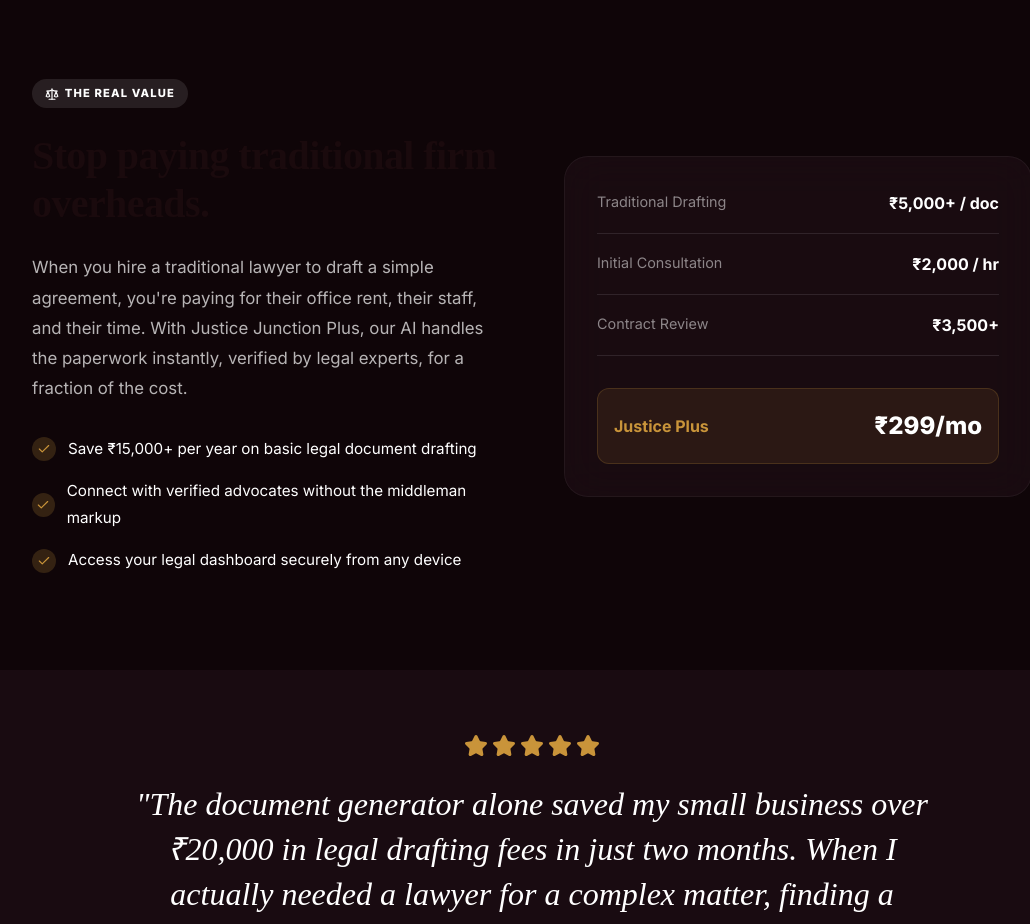
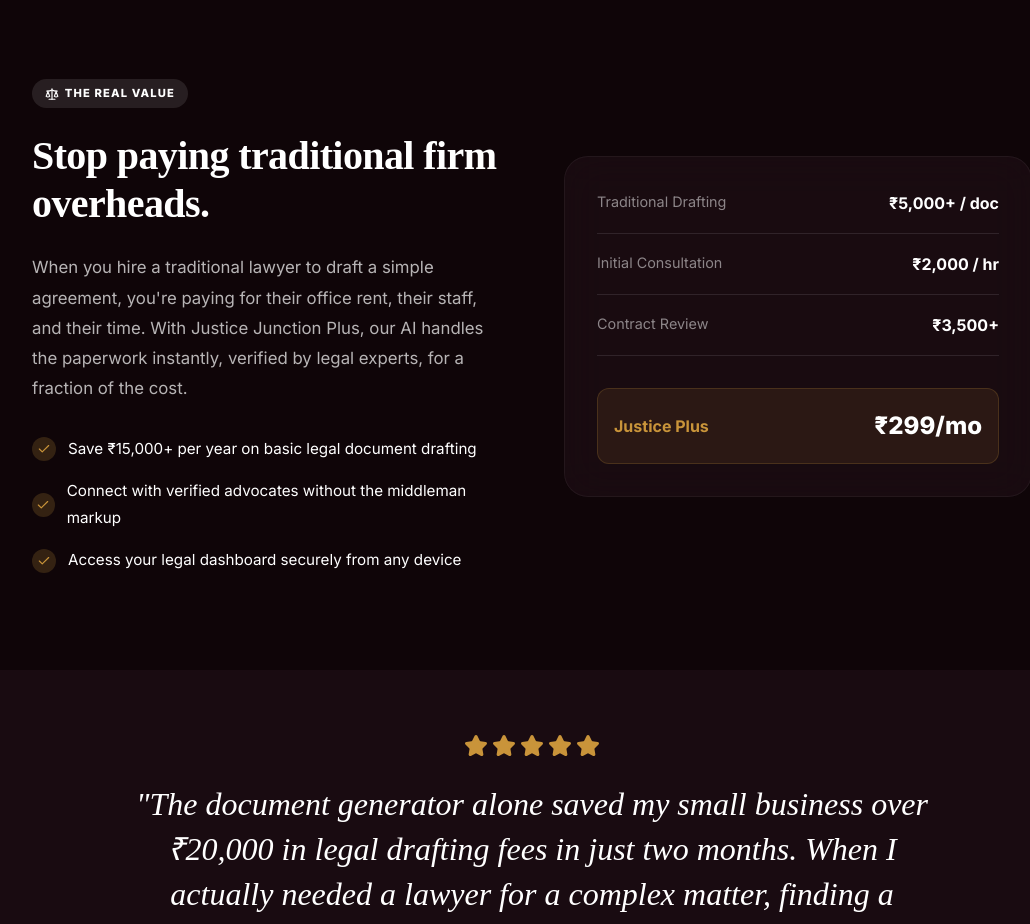
Before and after one commit to Ayush2300320120077/justice-junction-247, a React (Vite) app: page /pricing in a window 1280 px wide. Shown: the part 2700-3624 px from the top of the page, without its empty margins (108-1138 px from the left). Built offline with nearby package versions, Linux system fonts and the light colour scheme; no server answers.

Commit message:
Fix: Pricing page heading visibility

```diff
--- a/src/pages/pricing.jsx
+++ b/src/pages/pricing.jsx
@@ -383,7 +383,7 @@
             <div style={{ display: 'inline-flex', alignItems: 'center', gap: 6, padding: '0.3rem 0.8rem', background: 'rgba(255,255,255,0.1)', borderRadius: 50, fontSize: '0.7rem', fontWeight: 800, textTransform: 'uppercase', letterSpacing: '0.1em', marginBottom: '1.5rem' }}>
               <Scale size={14} /> The Real Value
             </div>
-            <h2 style={{ fontFamily: "'Playfair Display', serif", fontSize: '2.5rem', fontWeight: 700, marginBottom: '1.5rem', lineHeight: 1.2 }}>
+            <h2 style={{ fontFamily: "'Playfair Display', serif", fontSize: '2.5rem', fontWeight: 700, marginBottom: '1.5rem', lineHeight: 1.2, color: '#fff' }}>
               Stop paying traditional firm overheads.
             </h2>
             <p style={{ color: 'rgba(255,255,255,0.7)', fontSize: '1.05rem', lineHeight: 1.8, marginBottom: '2rem' }}>
```
